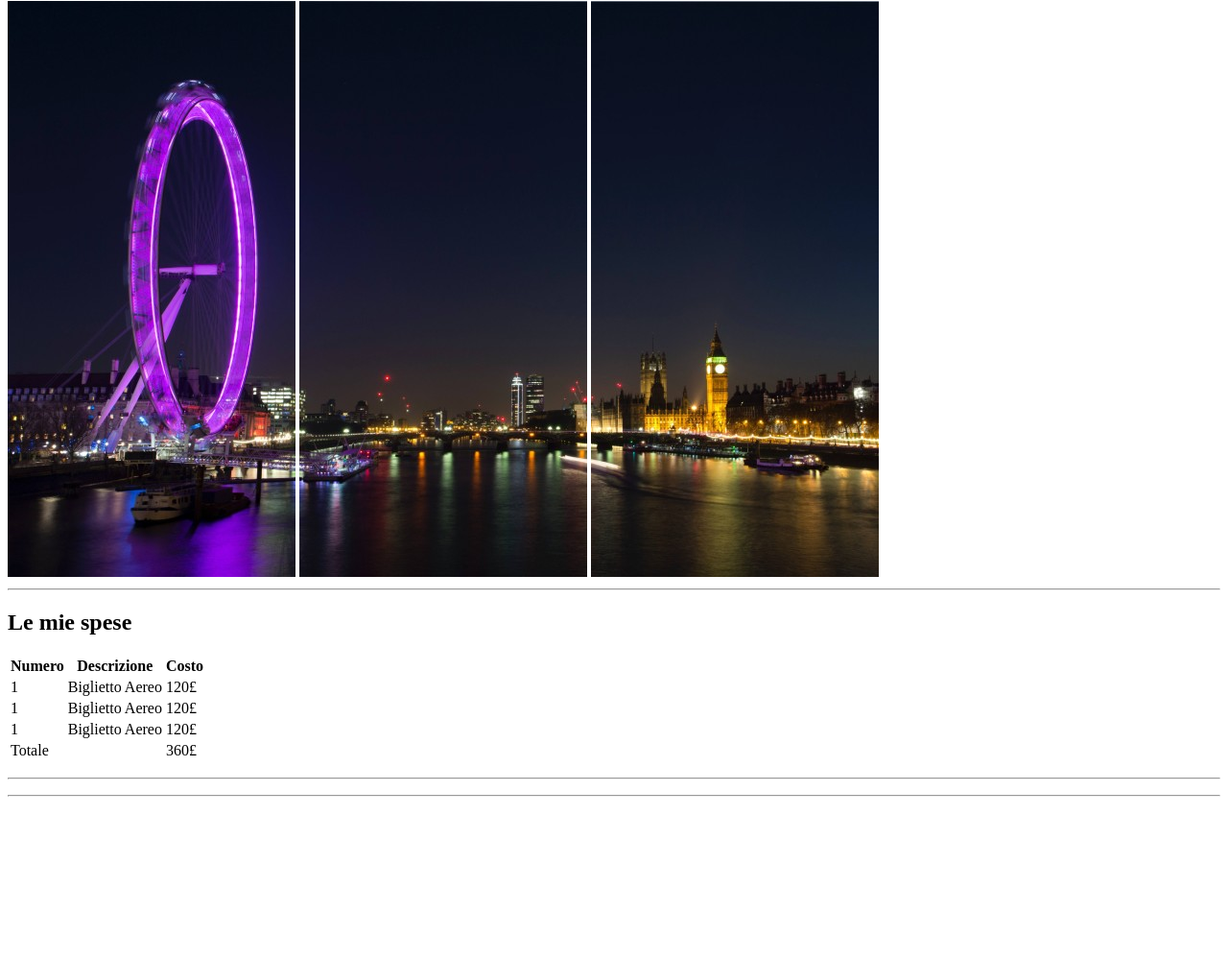
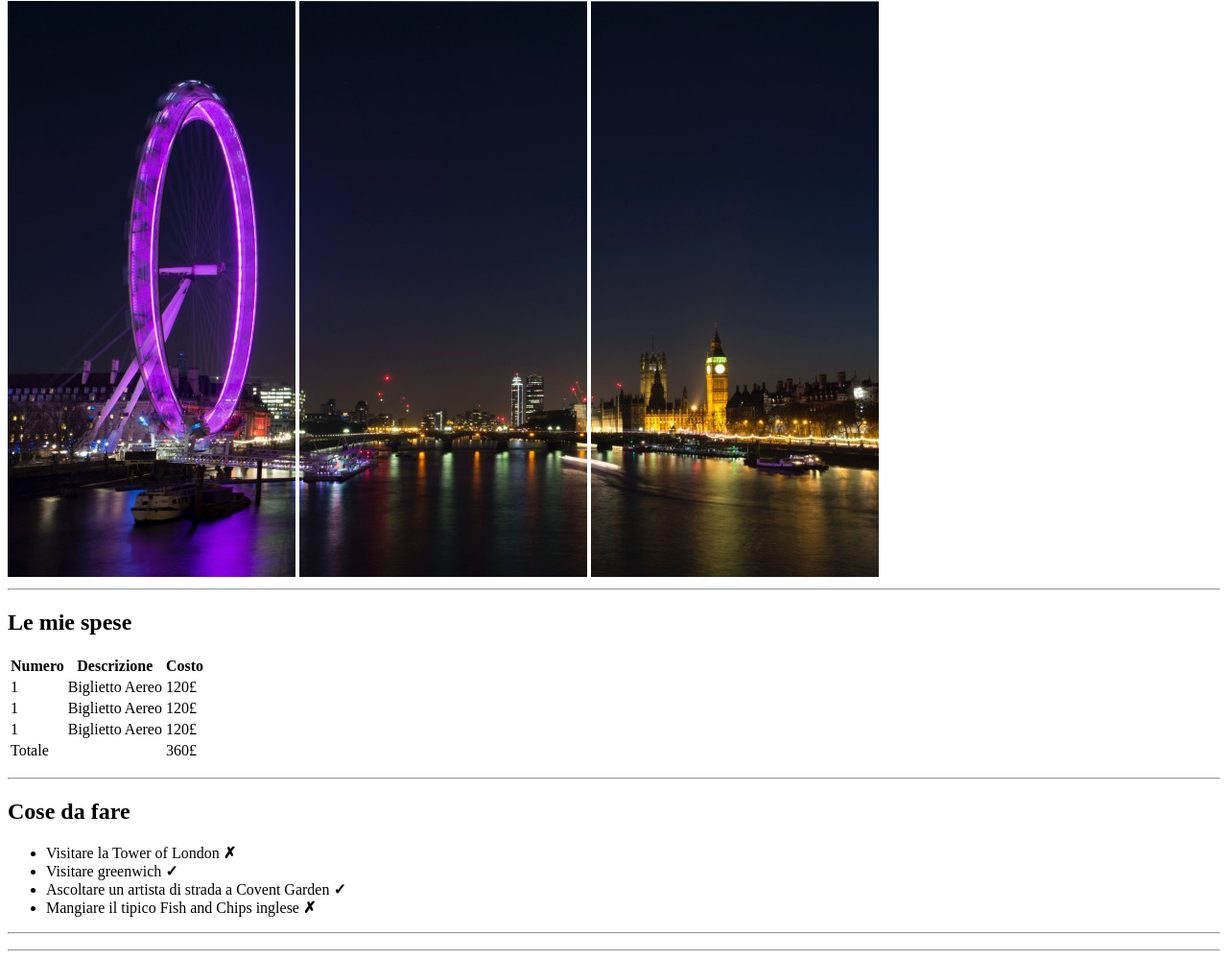
Before and after one commit to MicheleRai/html-london-trip, a plain HTML site: page index.html in a window 1280 px wide. Shown: the part 79-1078 px from the top of the page at 96% size. Before the commit the page ends 917 px from the top, so only its background shows below. Drawn offline with Linux system fonts and the light colour scheme.

Commit message:
to-do-list added

```diff
--- a/index.html
+++ b/index.html
@@ -55,10 +55,19 @@
                 </tfoot>
             </table>
         </p>
+        <hr>
         <!--to do list-->
-        <p></p>
+        <p><h2>Cose da fare</h2>
+            <ul>
+                <li>Visitare la Tower of London <strong>&cross;</strong></li>
+                <li>Visitare greenwich <strong>&check;</strong></li>
+                <li>Ascoltare un artista di strada a Covent Garden <strong>&check;</strong></li>
+                <li>Mangiare il tipico Fish and Chips inglese <strong>&cross;</strong></li>
+            </ul>
+        </p>
         <hr>
         <!--info-->
+
         <p></p>
         <hr>
         <!--foto-->
```
